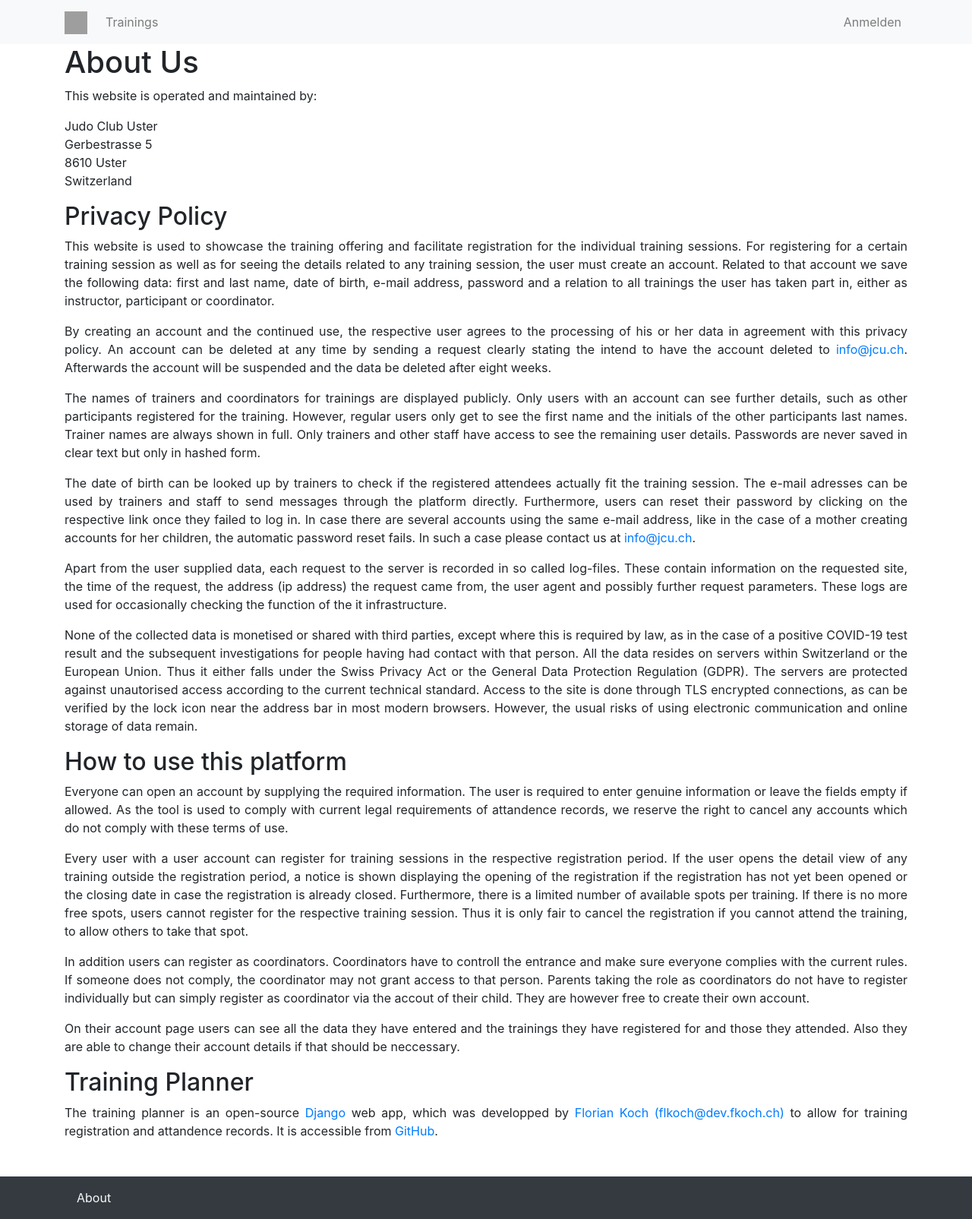
After one commit to flkoch/training_planner, a Django app: page /about/ in a window 1280 px wide. The commit adds this page. Shown: the whole page at 76% size. Run offline with Django 3.2, Linux system fonts and the light colour scheme; some libraries are stand-ins or nearby versions; grey boxes are pictures that could not be loaded.

Commit message:
Added about page

```diff
--- a/training_planner/training_planner/urls.py
+++ b/training_planner/training_planner/urls.py
@@ -18,10 +18,11 @@ from django.contrib import admin
 from django.urls import path, include
 from django.utils.translation import gettext as _
 
-from website.views import welcome
+from website.views import welcome, about
 
 urlpatterns = i18n_patterns(
     path('', welcome, name='home'),
+    path(_('about/'), about, name='about'),
     path(_('account/'), include('members.account_urls')),
     path(_('members/'), include('members.urls')),
     path(_('trainings/'), include('trainings.urls')),
--- a/training_planner/website/templates/base.html
+++ b/training_planner/website/templates/base.html
@@ -67,9 +67,12 @@
         {% endblock content %}
     </main>
     {% block footerBar %}
-    <footer class="container-fluid bg-dark">
-        <div class="container">
+    <footer class="container-fluid bg-dark text-light mt-5">
+        <div class="container py-2">
             {% block footer %}
+            <nav class="nav flex-column flex-sm-row">
+                <a class="nav-link text-light" href="{% url 'about' %}">{% trans "About" %}</a>
+            </nav>
             {% endblock footer %}
         </div>
     </footer>
--- /dev/null
+++ b/training_planner/website/templates/website/about.html
@@ -0,0 +1,24 @@
+{% extends 'base.html' %}
+{% load i18n %}
+{% block title %}
+{% trans "Training Planner - About" %}
+{% endblock title %}
+{% block content %}
+<h1>{% trans "About Us" %}</h1>
+<p>{% trans "This website is operated and maintained by:" %}</p>
+<address>{% trans "Judo Club Uster<br />Gerbestrasse 5<br />8610 Uster<br />Switzerland" %}</address>
+<h2>{% trans "Privacy Policy" %}</h2>
+<p class="text-justify">{% trans "This website is used to showcase the training offering and facilitate registration for the individual training sessions. For registering for a certain training session as well as for seeing the details related to any training session, the user must create an account. Related to that account we save the following data: first and last name, date of birth, e-mail address, password and a relation to all trainings the user has taken part in, either as instructor, participant or coordinator." %}</p>
+<p class="text-justify">{% trans "By creating an account and the continued use, the respective user agrees to the processing of his or her data in agreement with this privacy policy. An account can be deleted at any time by sending a request clearly stating the intend to have the account deleted to <a href='mailto:info@jcu.ch'>info@jcu.ch</a>. Afterwards the account will be suspended and the data be deleted after eight weeks." %}</p>
+<p class="text-justify">{% trans "The names of trainers and coordinators for trainings are displayed publicly. Only users with an account can see further details, such as other participants registered for the training. However, regular users only get to see the first name and the initials of the other participants last names. Trainer names are always shown in full. Only trainers and other staff have access to see the remaining user details. Passwords are never saved in clear text but only in hashed form." %}</p>
+<p class="text-justify">{% trans "The date of birth can be looked up by trainers to check if the registered attendees actually fit the training session. The e-mail adresses can be used by trainers and staff to send messages through the platform directly. Furthermore, users can reset their password by clicking on the respective link once they failed to log in. In case there are several accounts using the same e-mail address, like in the case of a mother creating accounts for her children, the automatic password reset fails. In such a case please contact us at <a href='mailto:info@jcu.ch'>info@jcu.ch</a>." %}</p>
+<p class="text-justify">{% trans "Apart from the user supplied data, each request to the server is recorded in so called log-files. These contain information on the requested site, the time of the request, the address (ip address) the request came from, the user agent and possibly further request parameters. These logs are used for occasionally checking the function of the it infrastructure." %}</p>
+<p class="text-justify">{% trans "None of the collected data is monetised or shared with third parties, except where this is required by law, as in the case of a positive COVID-19 test result and the subsequent investigations for people having had contact with that person. All the data resides on servers within Switzerland or the European Union. Thus it either falls under the Swiss Privacy Act or the General Data Protection Regulation (GDPR). The servers are protected against unautorised access according to the current technical standard. Access to the site is done through TLS encrypted connections, as can be verified by the lock icon near the address bar in most modern browsers. However, the usual risks of using electronic communication and online storage of data remain." %}</p>
+<h2>{% trans "How to use this platform" %}</h2>
+<p class="text-justify">{% trans "Everyone can open an account by supplying the required information. The user is required to enter genuine information or leave the fields empty if allowed. As the tool is used to comply with current legal requirements of attandence records, we reserve the right to cancel any accounts which do not comply with these terms of use." %}</p>
+<p class="text-justify">{% trans "Every user with a user account can register for training sessions in the respective registration period. If the user opens the detail view of any training outside the registration period, a notice is shown displaying the opening of the registration if the registration has not yet been opened or the closing date in case the registration is already closed. Furthermore, there is a limited number of available spots per training. If there is no more free spots, users cannot register for the respective training session. Thus it is only fair to cancel the registration if you cannot attend the training, to allow others to take that spot." %}</p>
+<p class="text-justify">{% trans "In addition users can register as coordinators. Coordinators have to controll the entrance and make sure everyone complies with the current rules. If someone does not comply, the coordinator may not grant access to that person. Parents taking the role as coordinators do not have to register individually but can simply register as coordinator via the accout of their child. They are however free to create their own account." %}</p>
+<p class="text-justify">{% trans "On their account page users can see all the data they have entered and the trainings they have registered for and those they attended. Also they are able to change their account details if that should be neccessary." %}</p>
+<h2>{% trans "Training Planner" %}</h2>
+<p class="text-justify">{% trans "The training planner is an open-source <a href='https://www.djangoproject.com/' target='_blank'>Django</a> web app, which was developped by <a href='mailto:flkoch@dev.fkoch.ch'>Florian Koch (flkoch@dev.fkoch.ch)</a> to allow for training registration and attandence records. It is accessible from <a href='https://github.com/flkoch/training_planner' target='_blank'>GitHub</a>." %}
+{% endblock content %}
--- a/training_planner/website/views.py
+++ b/training_planner/website/views.py
@@ -6,3 +6,7 @@ from django.shortcuts import render, redirect
 def welcome(request):
     return redirect('trainings-overview')
     return render(request, 'website/welcome.html')
+
+
+def about(request):
+    return render(request, 'website/about.html')
```
Also changed, not shown: 2 other files.
